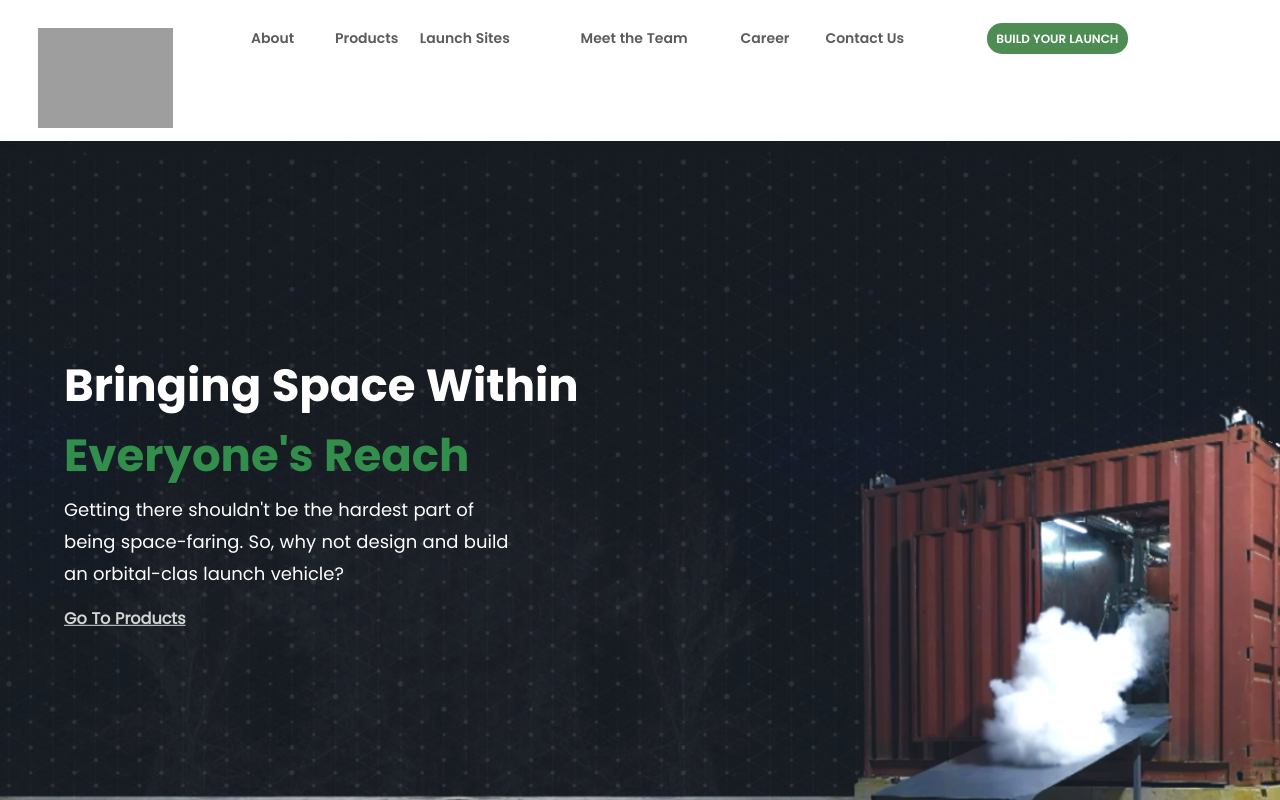
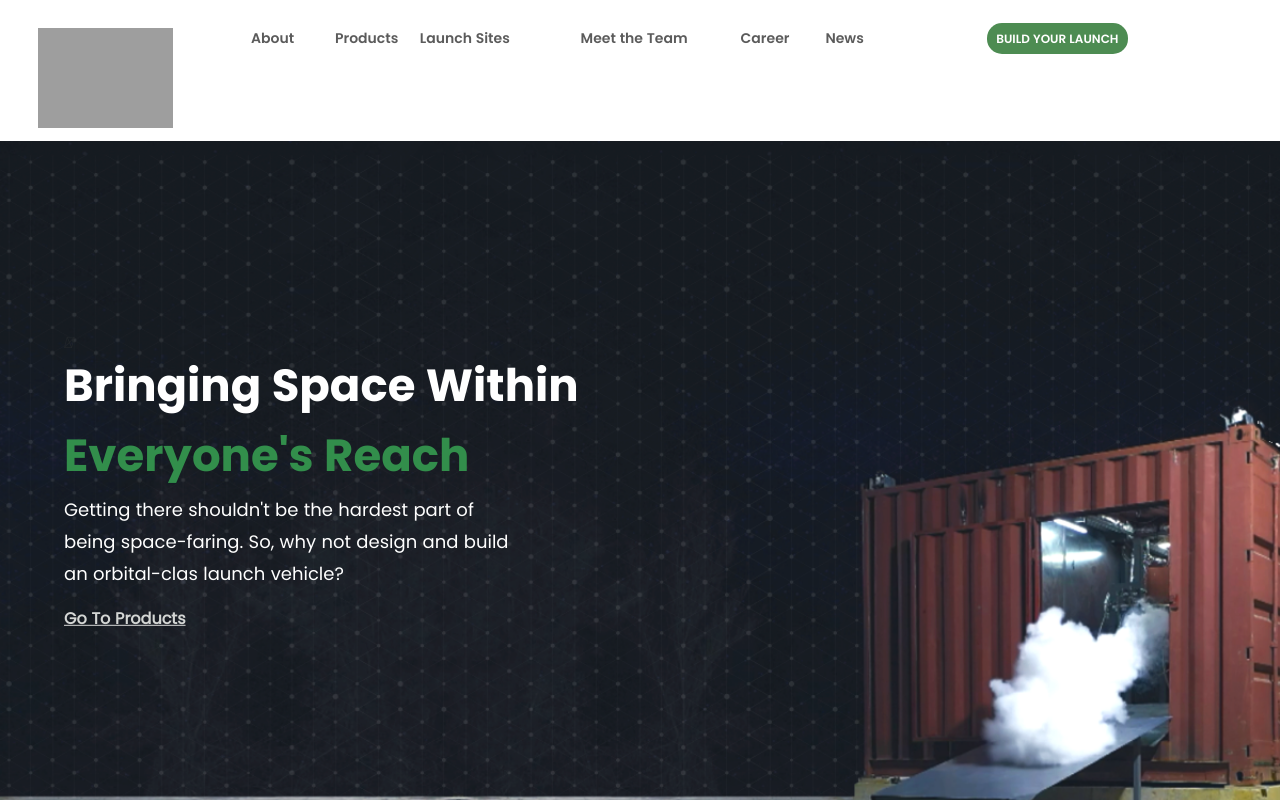
Before and after one commit to imdaredevil/agnikul-react, a React (Create React App) app: page /#/ in a window 1280 px wide. Built offline with nearby package versions, Linux system fonts and the light colour scheme; grey boxes are pictures that could not be loaded.

Commit message:
navbar corrections

```diff
--- a/src/About-page.js
+++ b/src/About-page.js
@@ -23,7 +23,7 @@ function About(){
                 <Link  to="/"><img className="logo" src={log}/></Link>
             </div>
             <div className="column">
-                <Link to="/about" className="nav-itemc nav-linkc">
+                <Link to="/about" className="nav-itemc nav-linkc active">
                     About
                 </Link>
             </div>
@@ -43,13 +43,13 @@ function About(){
                 </Link>
             </div>
             <div className="column">
-                <Link to="/" className="nav-itemc nav-linkc">
+                <Link to="/career" className="nav-itemc nav-linkc">
                     Career
                 </Link>
             </div>
             <div className="column-md">
-                <Link to="/" className="nav-itemc nav-linkc">
-                    Contact Us
+                <Link to="/news" className="nav-itemc nav-linkc">
+                    News
                 </Link>
             </div>
             <div id="navButtonDiv" className="column-lg">
--- a/src/Book-page.js
+++ b/src/Book-page.js
@@ -46,13 +46,13 @@ function Book(){
                 </Link>
             </div>
             <div className="column">
-                <Link to="/" className="nav-itemc nav-linkc">
+                <Link to="/career" className="nav-itemc nav-linkc">
                     Career
                 </Link>
             </div>
             <div className="column-md">
-                <Link to="/" className="nav-itemc nav-linkc">
-                    Contact Us
+                <Link to="/news" className="nav-itemc nav-linkc">
+                    News
                 </Link>
             </div>
             <div id="navButtonDiv" className="column-lg">
--- a/src/Career-page.js
+++ b/src/Career-page.js
@@ -40,13 +40,13 @@ function Career(){
                 </Link>
             </div>
             <div className="column">
-                <Link to="/" className="nav-itemc nav-linkc">
+                <Link to="/career" className="nav-itemc nav-linkc active">
                     Career
                 </Link>
             </div>
             <div className="column-md">
-                <Link to="/" className="nav-itemc nav-linkc">
-                    Contact Us
+                <Link to="/news" className="nav-itemc nav-linkc">
+                    News
                 </Link>
             </div>
             <div id="navButtonDiv" className="column-lg">
--- a/src/Home-page.js
+++ b/src/Home-page.js
@@ -12,7 +12,7 @@ import spaceshipWhite from "./images/spaceship-copy.png";
 import flag from "./images/flag.png";
 import orbit from "./images/pennant.png";
 import payload from "./images/scale-4.png";
-import { dropdown, Dropdown } from "react-bootstrap";
+import { Dropdown } from "react-bootstrap";
 
 
 
@@ -48,13 +48,13 @@ function Home(){
                 </Link>
             </div>
             <div className="column">
-                <Link to="/" className="nav-itemc nav-linkc">
+                <Link to="/career" className="nav-itemc nav-linkc">
                     Career
                 </Link>
             </div>
             <div className="column-md">
-                <Link to="/" className="nav-itemc nav-linkc">
-                    Contact Us
+                <Link to="/news" className="nav-itemc nav-linkc">
+                    News
                 </Link>
             </div>
             <div id="navButtonDiv" className="column-lg">
@@ -63,9 +63,9 @@ function Home(){
                 </button>
             </div>
             <div className="col-sm iconc">
-                <a onClick={navBar}>
+                <div onClick={navBar}>
                     <i className="fa fa-bars"></i>
-                </a>
+                </div>
             </div>
         </div>
     </div>
@@ -178,8 +178,8 @@ function Home(){
                         <div className="col-sm">
                         <Dropdown>
                                 <Dropdown.Toggle className="custom-form-control">
-                                    <img src={orbit} className="custom"></img>
-                                    <span className="form-control-name">ORIENTAL INCLINATION</span>
+                                    <img src={flag} className="custom"></img>
+                                    <span className="form-control-name">LAUNCH LOCATION</span>
                                     <i className="arrow fa fa-arrow-down"></i>
                                 </Dropdown.Toggle>
                                 <Dropdown.Menu className="dropdown-menu custom-form-options">
--- a/src/News-page.js
+++ b/src/News-page.js
@@ -41,13 +41,13 @@ function News(){
                 </Link>
             </div>
             <div className="column">
-                <Link to="/" className="nav-itemc nav-linkc">
+                <Link to="/career" className="nav-itemc nav-linkc">
                     Career
                 </Link>
             </div>
             <div className="column-md">
-                <Link to="/" className="nav-itemc nav-linkc">
-                    Contact Us
+                <Link to="/news" className="nav-itemc nav-linkc active">
+                    News
                 </Link>
             </div>
             <div id="navButtonDiv" className="column-lg">
--- a/src/Product-page.js
+++ b/src/Product-page.js
@@ -28,7 +28,7 @@ function Product(){
                 </Link>
             </div>
             <div className="column">
-                <Link to="/products" className="nav-itemc nav-linkc">
+                <Link to="/products" className="nav-itemc nav-linkc active">
                     Products
                 </Link>
             </div>
@@ -43,13 +43,13 @@ function Product(){
                 </Link>
             </div>
             <div className="column">
-                <Link to="/" className="nav-itemc nav-linkc">
+                <Link to="/career" className="nav-itemc nav-linkc">
                     Career
                 </Link>
             </div>
             <div className="column-md">
-                <Link to="/" className="nav-itemc nav-linkc">
-                    Contact Us
+                <Link to="/news" className="nav-itemc nav-linkc">
+                    News
                 </Link>
             </div>
             <div id="navButtonDiv" className="column-lg">
--- a/src/Team-page.js
+++ b/src/Team-page.js
@@ -38,18 +38,18 @@ function Team(){
                 </Link>
             </div>
             <div className="column-md">
-                <Link to="/team" className="nav-itemc nav-linkc">
+                <Link to="/team" className="nav-itemc nav-linkc active">
                     Meet the Team
                 </Link>
             </div>
             <div className="column">
-                <Link to="/" className="nav-itemc nav-linkc">
+                <Link to="/career" className="nav-itemc nav-linkc">
                     Career
                 </Link>
             </div>
             <div className="column-md">
-                <Link to="/" className="nav-itemc nav-linkc">
-                    Contact Us
+                <Link to="/news" className="nav-itemc nav-linkc">
+                    News
                 </Link>
             </div>
             <div id="navButtonDiv" className="column-lg">
--- a/src/css/news.css
+++ b/src/css/news.css
@@ -4,7 +4,7 @@
 
 .news__location-swiper {
     width: 100vw;
-    height: 90vh;
+    height: 80vh;
 }
 
 .news__location__swiper-slide {
--- a/src/css/styles.css
+++ b/src/css/styles.css
@@ -133,7 +133,7 @@ body{
       right: 10%;
       width: auto;
     }
-    .iconc a {
+    .iconc div {
       width: auto;
       position: absolute;
       right: 5%;
```
Also changed, not shown: src/Launch-page.js.
